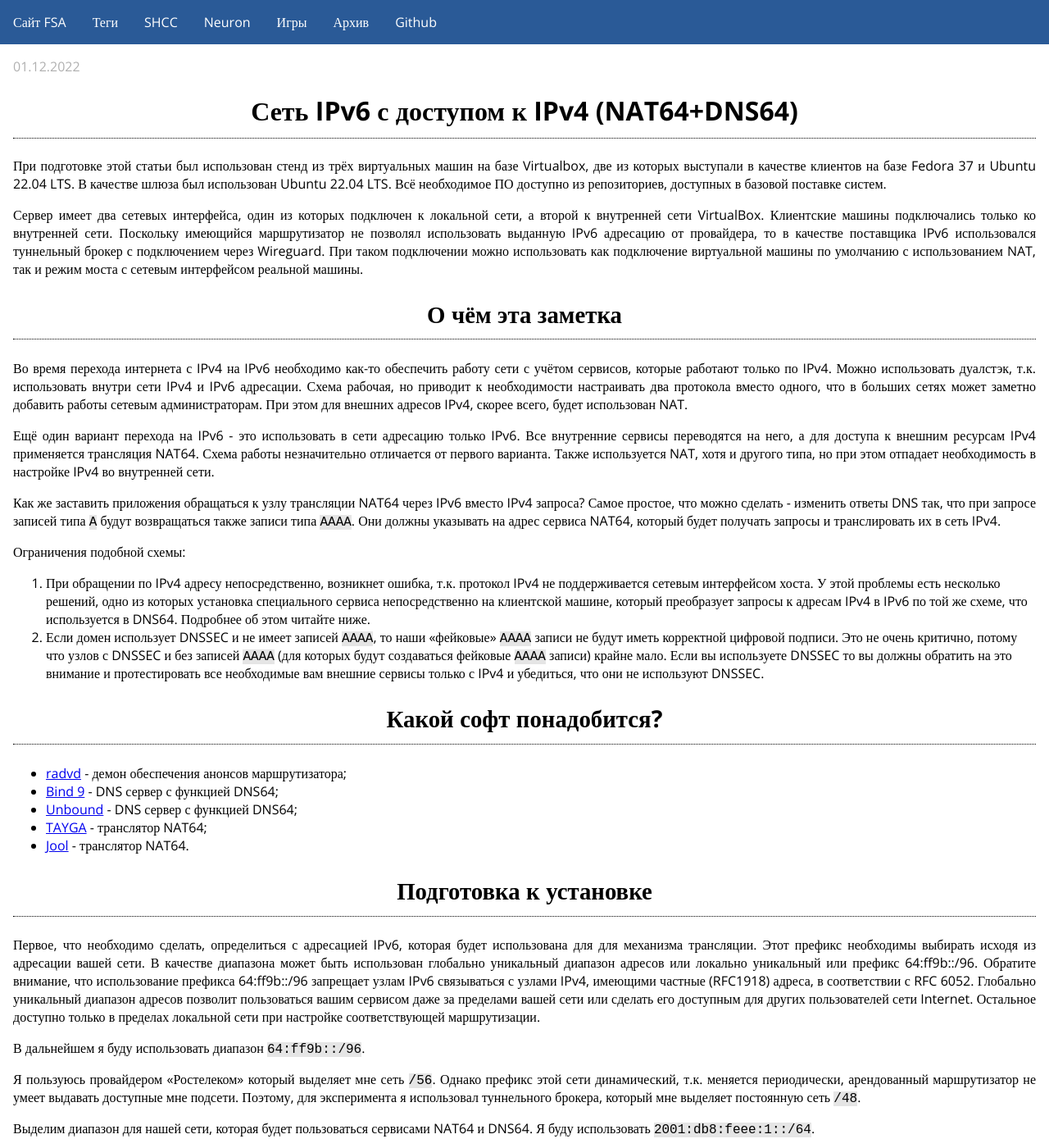
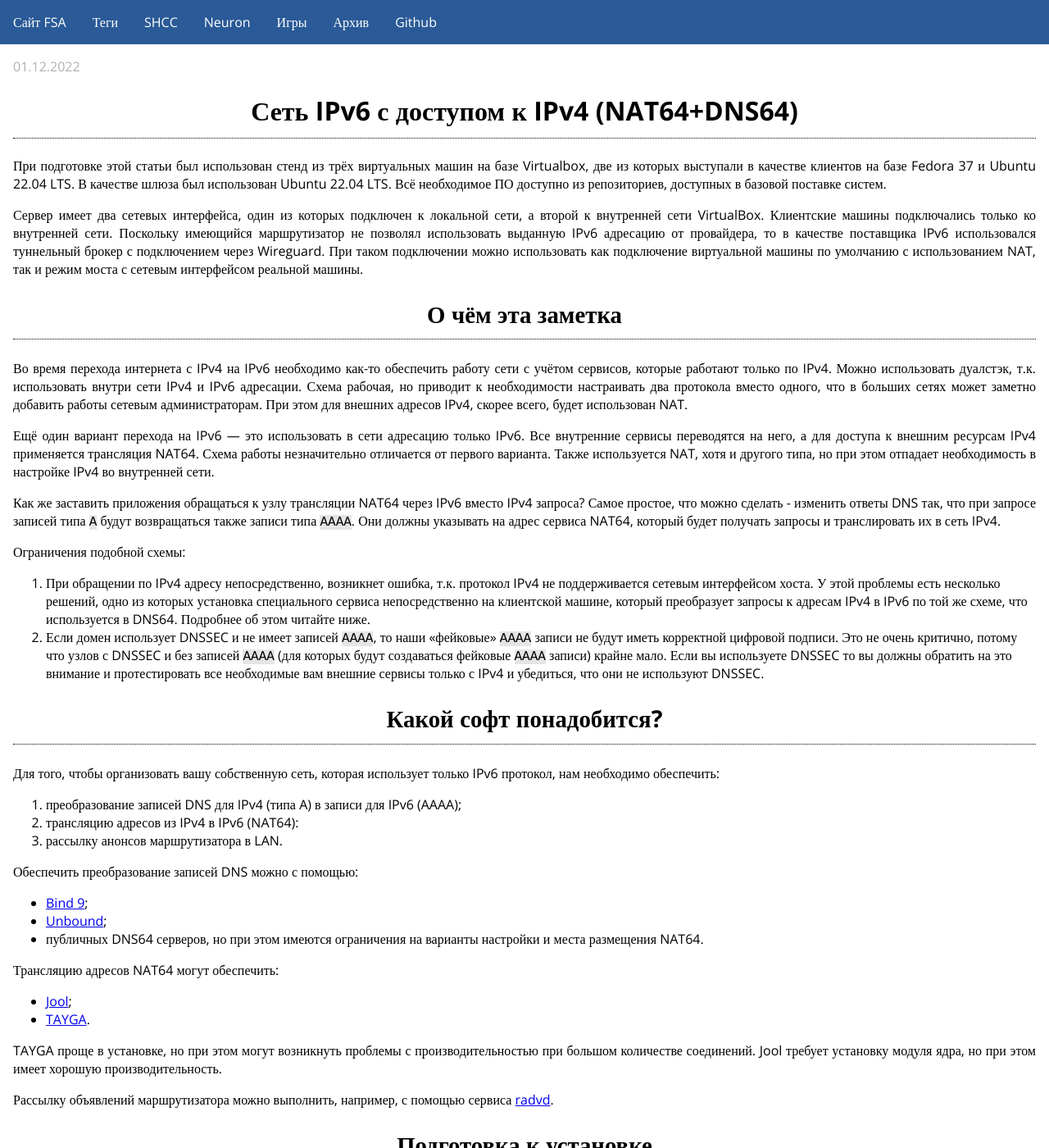
Before and after one commit to fsa/site, a Jekyll site: the page built from _posts/2022-12-01-nat64-dns64.md, in a window 1280 px wide and 1400 px high. Shown: the whole window at 82% size. Built offline with Jekyll 4.4.1, drawn with Linux system fonts in a browser that asks for light colours.

```diff
--- a/_posts/2022-12-01-nat64-dns64.md
+++ b/_posts/2022-12-01-nat64-dns64.md
@@ -13,7 +13,7 @@
 
 Во время перехода интернета с IPv4 на IPv6 необходимо как-то обеспечить работу сети с учётом сервисов, которые работают только по IPv4. Можно использовать дуалстэк, т.к. использовать внутри сети IPv4 и IPv6 адресации. Схема рабочая, но приводит к необходимости настраивать два протокола вместо одного, что в больших сетях может заметно добавить работы сетевым администраторам. При этом для внешних адресов IPv4, скорее всего, будет использован NAT.
 
-Ещё один вариант перехода на IPv6 - это использовать в сети адресацию только IPv6. Все внутренние сервисы переводятся на него, а для доступа к внешним ресурсам IPv4 применяется трансляция NAT64. Схема работы незначительно отличается от первого варианта. Также используется NAT, хотя и другого типа, но при этом отпадает необходимость в настройке IPv4 во внутренней сети.
+Ещё один вариант перехода на IPv6 — это использовать в сети адресацию только IPv6. Все внутренние сервисы переводятся на него, а для доступа к внешним ресурсам IPv4 применяется трансляция NAT64. Схема работы незначительно отличается от первого варианта. Также используется NAT, хотя и другого типа, но при этом отпадает необходимость в настройке IPv4 во внутренней сети.
 
 Как же заставить приложения обращаться к узлу трансляции NAT64 через IPv6 вместо IPv4 запроса? Самое простое, что можно сделать - изменить ответы DNS так, что при запросе записей типа `A` будут возвращаться также записи типа `AAAA`. Они должны указывать на адрес сервиса NAT64, который будет получать запросы и транслировать их в сеть IPv4.
 
@@ -24,11 +24,26 @@
 
 ## Какой софт понадобится?
 
-- [radvd](https://radvd.litech.org/) - демон обеспечения анонсов маршрутизатора;
-- [Bind 9](https://www.isc.org/bind/) - DNS сервер с функцией DNS64;
-- [Unbound](https://unbound.net/) - DNS сервер с функцией DNS64;
-- [TAYGA](http://www.litech.org/tayga/) - транслятор NAT64;
-- [Jool](https://jool.mx/) - транслятор NAT64.
+Для того, чтобы организовать вашу собственную сеть, которая использует только IPv6 протокол, нам необходимо обеспечить:
+
+1. преобразование записей DNS для IPv4 (типа A) в записи для IPv6 (AAAA);
+2. трансляцию адресов из IPv4 в IPv6 (NAT64):
+3. рассылку анонсов маршрутизатора в LAN.
+
+Обеспечить преобразование записей DNS можно с помощью:
+
+- [Bind 9](https://www.isc.org/bind/);
+- [Unbound](https://unbound.net/);
+- публичных DNS64 серверов, но при этом имеются ограничения на варианты настройки и места размещения NAT64.
+
+Трансляцию адресов NAT64 могут обеспечить:
+
+- [Jool](https://jool.mx/);
+- [TAYGA](http://www.litech.org/tayga/).
+
+TAYGA проще в установке, но при этом могут возникнуть проблемы с производительностью при большом количестве соединений. Jool требует установку модуля ядра, но при этом имеет хорошую производительность.
+
+Рассылку объявлений маршрутизатора можно выполнить, например, с помощью сервиса [radvd](https://radvd.litech.org/).
 
 ## Подготовка к установке
 
```
